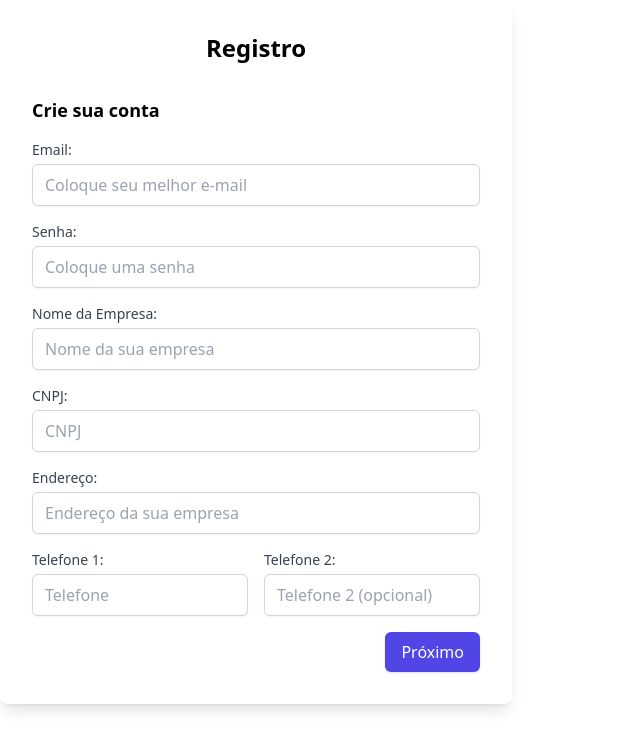
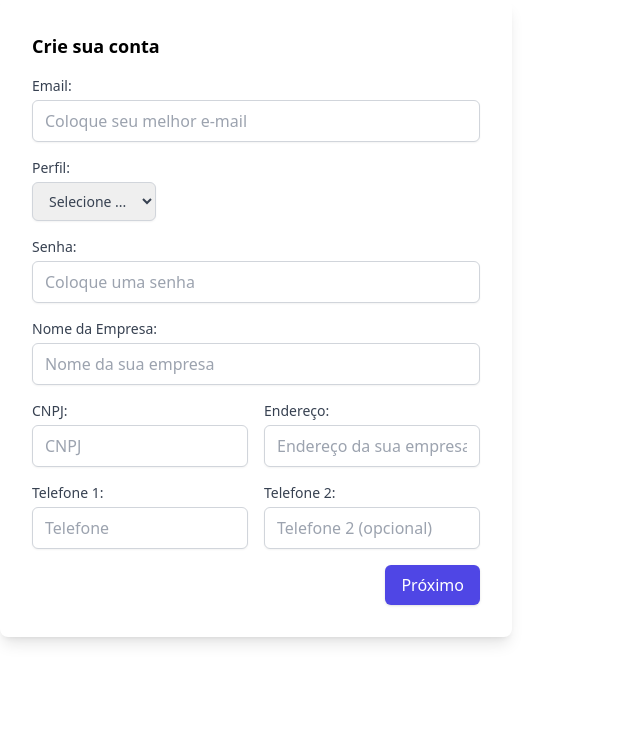
Before and after one commit to guimartinsalmeida/bidsector, a React (Vite) app in the folder frontend/: page /signup in a window 1280 px wide. Shown: the top 750 px of the page, without its empty margins (0-640 px from the left). Built offline with nearby package versions, Linux system fonts and the light colour scheme; no server answers.

Commit message:
adding the select option to different types of user roles, buyer and suppliers

```diff
--- a/frontend/src/Components/Home.jsx
+++ b/frontend/src/Components/Home.jsx
@@ -2,7 +2,7 @@ import { useContext, useState } from 'react';
 import { AuthContext } from '../context/AuthContext';
 import Login from './Login';
 import Signup from './Signup';
-import logo from '../assets/bid-logo.png'; // Altere o caminho conforme necessário
+import logo from '../assets/bid-logo.png';
 
 const Home = () => {
   const { user, logout } = useContext(AuthContext);
@@ -15,11 +15,11 @@ const Home = () => {
 
   return (
     <div className="flex flex-col min-h-screen bg-[#f6f6f6]">
-      <div className="flex items-center justify-center py-6">
+      <div className="flex items-center justify-center py-3.5">
         <img src={logo} alt="Logo" className="h-16 md:h-24" />
       </div>
       <main className="flex-grow flex items-center justify-center p-6">
-        <div className="max-w-lg w-full bg-[#ffffff] p-8 rounded-lg shadow-lg">
+        <div className="max-w-lg w-full bg-[#ffffff] py-4 px-8 rounded-lg shadow-lg">
           {user ? (
             <div className="text-center">
               <h1 className="text-2xl font-bold mb-4 text-[#111111]">Welcome, {user.email}!</h1>
@@ -32,7 +32,7 @@ const Home = () => {
             </div>
           ) : (
             <>
-              <div className="flex justify-between mb-6">
+              <div className="flex justify-between mb-3.5">
                 <button
                   onClick={() => setShowLogin(true)}
                   className={`px-4 py-2 rounded ${showLogin ? 'bg-[#2a2a2a] text-[#ffffff]' : 'bg-[#f6f6f6] text-[#111111]'}`}
--- a/frontend/src/Components/Signup.jsx
+++ b/frontend/src/Components/Signup.jsx
@@ -9,6 +9,7 @@ const Signup = () => {
     company_name: '',
     cnpj: '',
     address: '',
+    role:'',
     phone1: '',
     phone2: '',
     responsible_name: '',
@@ -36,6 +37,7 @@ const Signup = () => {
 
   const handleSubmit = async (e) => {
     e.preventDefault();
+    console.log('formData: ', formData)
     try {
       const response = await axios.post('http://localhost:3001/signup-buyer', formData);
       console.log('User created:', response.data);
@@ -47,7 +49,6 @@ const Signup = () => {
 
   return (
       <form onSubmit={handleSubmit} className="w-full max-w-lg bg-white p-8 rounded-lg shadow-lg space-y-8">
-        <h2 className="text-2xl font-bold text-center mb-6">Registro</h2>
 
         {step === 1 && (
           <div className="space-y-4">
@@ -60,8 +61,17 @@ const Signup = () => {
                 id="email"
                 placeholder="Coloque seu melhor e-mail"
                 onChange={handleChange}
+                required
                 className="mt-1 block w-full px-3 py-2 border border-gray-300 rounded-md shadow-sm focus:outline-none focus:ring-indigo-500 focus:border-indigo-500"
               />
+            </div>
+            <div className="block text-sm font-medium text-gray-700">
+            <label required htmlFor="email" className="block text-sm font-medium text-gray-700">Perfil:</label>
+              <select className="mt-1 block  px-3 py-2 border border-gray-300 rounded-md shadow-sm focus:outline-none focus:ring-indigo-500 focus:border-indigo-500"  name="role" onChange={handleChange} id="">
+              <option value="buyer">Selecione ... </option>
+              <option value="buyer">Comprador</option>
+              <option value="supplier">Vendedor</option>
+              </select>
             </div>
             <div>
               <label htmlFor="password" className="block text-sm font-medium text-gray-700">Senha:</label>
@@ -69,6 +79,7 @@ const Signup = () => {
                 type="password"
                 name="password"
                 id="password"
+                required
                 placeholder="Coloque uma senha"
                 onChange={handleChange}
                 className="mt-1 block w-full px-3 py-2 border border-gray-300 rounded-md shadow-sm focus:outline-none focus:ring-indigo-500 focus:border-indigo-500"
@@ -80,17 +91,20 @@ const Signup = () => {
                 type="text"
                 name="company_name"
                 id="company_name"
+                required
                 placeholder="Nome da sua empresa"
                 onChange={handleChange}
                 className="mt-1 block w-full px-3 py-2 border border-gray-300 rounded-md shadow-sm focus:outline-none focus:ring-indigo-500 focus:border-indigo-500"
               />
             </div>
+            <div className='grid grid-cols-1 sm:grid-cols-2 gap-4'>
             <div>
               <label htmlFor="cnpj" className="block text-sm font-medium text-gray-700">CNPJ:</label>
               <input
                 type="text"
                 name="cnpj"
                 id="cnpj"
+                required
                 placeholder="CNPJ"
                 onChange={handleChange}
                 className="mt-1 block w-full px-3 py-2 border border-gray-300 rounded-md shadow-sm focus:outline-none focus:ring-indigo-500 focus:border-indigo-500"
@@ -102,11 +116,15 @@ const Signup = () => {
                 type="text"
                 name="address"
                 id="address"
+                required
                 placeholder="Endereço da sua empresa"
                 onChange={handleChange}
                 className="mt-1 block w-full px-3 py-2 border border-gray-300 rounded-md shadow-sm focus:outline-none focus:ring-indigo-500 focus:border-indigo-500"
               />
             </div>
+            </div>
+
+
             <div className="grid grid-cols-1 sm:grid-cols-2 gap-4">
               <div>
                 <label htmlFor="phone1" className="block text-sm font-medium text-gray-700">Telefone 1:</label>
@@ -115,6 +133,7 @@ const Signup = () => {
                   name="phone1"
                   id="phone1"
                   placeholder="Telefone"
+                  required
                   onChange={handleChange}
                   className="mt-1 block w-full px-3 py-2 border border-gray-300 rounded-md shadow-sm focus:outline-none focus:ring-indigo-500 focus:border-indigo-500"
                 />
@@ -127,6 +146,7 @@ const Signup = () => {
                   id="phone2"
                   placeholder="Telefone 2 (opcional)"
                   onChange={handleChange}
+                  required
                   className="mt-1 block w-full px-3 py-2 border border-gray-300 rounded-md shadow-sm focus:outline-none focus:ring-indigo-500 focus:border-indigo-500"
                 />
               </div>
@@ -135,6 +155,7 @@ const Signup = () => {
               <button
                 type="button"
                 onClick={handleNextStep}
+                disabled={ !(formData.email.length > 0 && formData.password.length > 0  && formData.role.length > 0  && formData.cnpj.length > 0  && formData.address.length > 0  && formData.company_name.length > 0 ) }
                 className="bg-indigo-600 text-white py-2 px-4 rounded-md shadow hover:bg-indigo-700 focus:outline-none focus:ring-2 focus:ring-offset-2 focus:ring-indigo-500"
               >
                 Próximo
@@ -154,6 +175,7 @@ const Signup = () => {
                 id="responsible_name"
                 placeholder="Nome"
                 onChange={handleChange}
+                required
                 className="mt-1 block w-full px-3 py-2 border border-gray-300 rounded-md shadow-sm focus:outline-none focus:ring-indigo-500 focus:border-indigo-500"
               />
             </div>
@@ -164,6 +186,7 @@ const Signup = () => {
                 name="responsible_cpf"
                 id="responsible_cpf"
                 placeholder="CPF"
+                required
                 onChange={handleChange}
                 className="mt-1 block w-full px-3 py-2 border border-gray-300 rounded-md shadow-sm focus:outline-none focus:ring-indigo-500 focus:border-indigo-500"
               />
@@ -176,6 +199,7 @@ const Signup = () => {
                   name="responsible_phone"
                   id="responsible_phone"
                   placeholder="Telefone"
+                  required
                   onChange={handleChange}
                   className="mt-1 block w-full px-3 py-2 border border-gray-300 rounded-md shadow-sm focus:outline-none focus:ring-indigo-500 focus:border-indigo-500"
                 />
@@ -187,6 +211,7 @@ const Signup = () => {
                   name="responsible_position"
                   id="responsible_position"
                   placeholder="Cargo"
+                  required
                   onChange={handleChange}
                   className="mt-1 block w-full px-3 py-2 border border-gray-300 rounded-md shadow-sm focus:outline-none focus:ring-indigo-500 focus:border-indigo-500"
                 />
```
